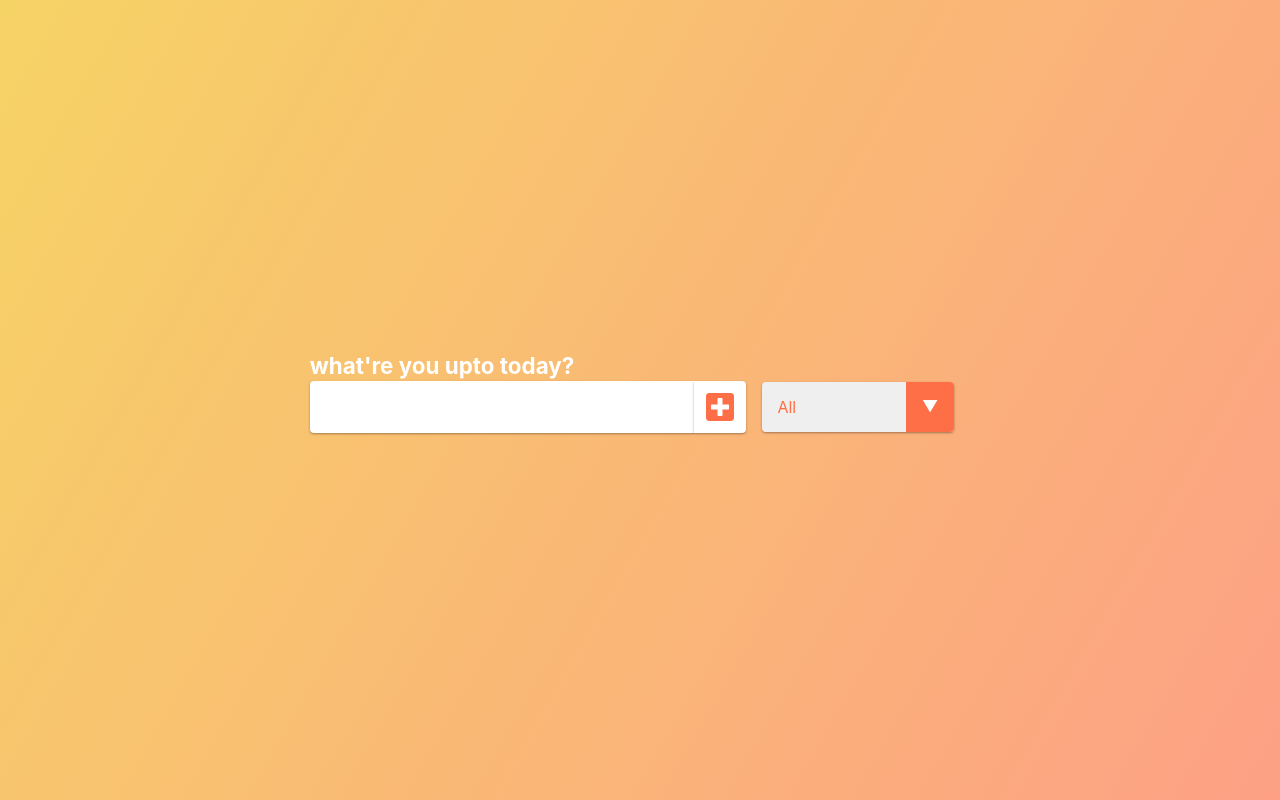
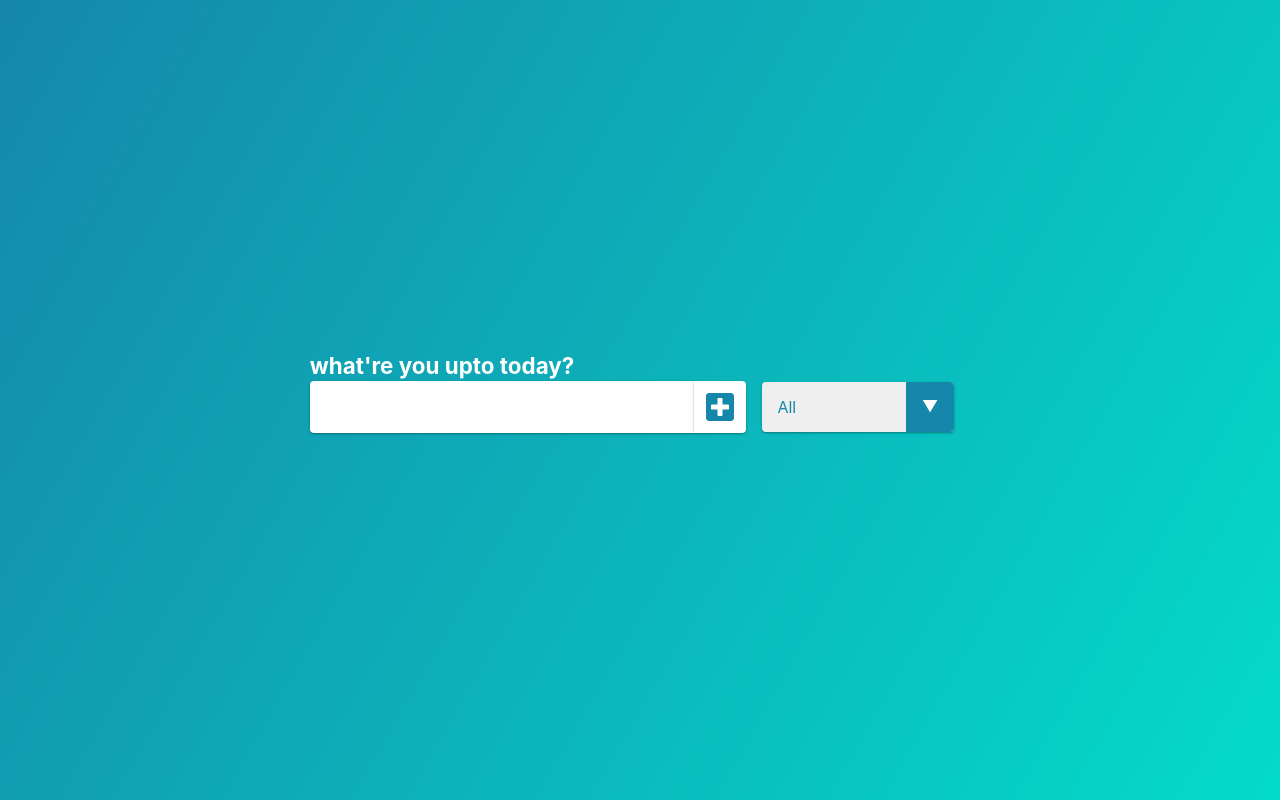
Before and after one commit to jaisharx/react-todo-app, a React (Create React App) app: page / in a window 1280 px wide. Built offline with nearby package versions, Linux system fonts and the light colour scheme.

Commit message:
adding more of logic

```diff
--- a/src/components/App/App.js
+++ b/src/components/App/App.js
@@ -1,19 +1,25 @@
-import React from 'react';
+import React, { useState } from 'react';
 import './App.scss';
 
 import Form from '../Form';
 import TodoList from '../TodoList';
 
 function App() {
+    const [inputText, setInputText] = useState('');
+    const [todos, setTodos] = useState([]);
+
     return (
         <div className="App">
             <header>
                 <h1>what're you upto today?</h1>
             </header>
-
-            <Form /> {/* search box */}
-
-            <TodoList /> {/* todo items */}
+            <Form
+                todos={todos}
+                setTodos={setTodos}
+                inputText={inputText}
+                setInputText={setInputText}
+            />
+            <TodoList />
         </div>
     );
 }
--- a/src/components/App/App.scss
+++ b/src/components/App/App.scss
@@ -27,7 +27,6 @@ form {
         &:focus {
             outline: none;
             background-color: white;
-
         }
     }
 
@@ -40,7 +39,7 @@ form {
         transition: all 0.3s cubic-bezier(.25,.8,.25,1);
 
         transition: all 0.3s ease;
-        color: #ff6f47;
+        color: var(--primary-color-1);
         background: #f7fffe;
         cursor: pointer;
         border-radius: 0;
@@ -48,8 +47,17 @@ form {
         border-bottom-right-radius: 4px;
 
         &:hover {
-            background: #ff6f47;
+            transform: scale(1.1);
+            background: var(--primary-color-1);
             color: white;
+        }
+
+        &:focus {
+            outline: 0;
+        }
+
+        &:active {
+            transform: scale(1);
         }
     }
 
@@ -91,7 +99,7 @@ form {
 
 .trash-btn,
 .complete-btn {
-    background: #ff6f47;
+    background: var(--primary-color-2);
     color: white;
     border: none;
     padding: 1rem;
@@ -142,7 +150,7 @@ select {
     box-shadow: var(--box-shadow);
 }
 select {
-    color: #ff6f47;
+    color: var(--primary-color-1);
     font: inherit;
     cursor: pointer;
     width: 12rem;
@@ -154,7 +162,7 @@ select {
     top: -2px;
     right: 0;
     padding: 1rem;
-    background: #ff6f47;
+    background: var(--primary-color-1);
     cursor: pointer;
     pointer-events: none;
 }
--- a/src/components/Form.js
+++ b/src/components/Form.js
@@ -1,11 +1,34 @@
 import React from 'react';
 import { FaPlusSquare } from 'react-icons/fa';
 
-const Form = () => {
+const Form = (props) => {
+    const inputTextHandler = (e) => {
+        props.setInputText(e.target.value);
+    };
+
+    const submitTodoHandler = (e) => {
+        e.preventDefault();
+
+        const todo = {
+            inputText: props.inputText,
+            completed: false,
+            id: Math.random() * 1000,
+        };
+
+        props.setTodos([...props.todos, todo]);
+        props.setInputText(""); // resetting input field
+    };
+
     return (
         <form>
-            <input type="text" className="todo-input" />
-            <button className="todo-button" type="submit">
+            <input
+                value={props.inputText}
+                type="text"
+                className="todo-input"
+                onChange={inputTextHandler}
+                spellCheck="false"
+            />
+            <button className="todo-button" type="submit" onClick={submitTodoHandler}>
                 <FaPlusSquare />
             </button>
             <div className="select">
--- a/src/index.scss
+++ b/src/index.scss
@@ -4,9 +4,20 @@
     box-sizing: border-box;
 }
 
+:root {
+    --primary-color-1: #1587aa;
+    --primary-color-2: #04dbc9;
+    --box-shadow: 0 1px 3px rgba(0,0,0,0.12), 0 1px 2px rgba(0,0,0,0.24);
+}
+
+::selection {
+    color: #fff;
+    background: var(--primary-color-1);
+}
+
 /* prettier-ignore */
 body {
-    background-image: linear-gradient(120deg, #f6d365 0%, #fda085 100%);
+    background-image: linear-gradient(120deg, var(--primary-color-1) 0%, var(--primary-color-2) 100%);
     color: white;
     font-family:
                 -apple-system, BlinkMacSystemFont, 'Segoe UI',
@@ -16,7 +27,3 @@ body {
     -moz-osx-font-smoothing: grayscale;
     min-height: 100vh;
 }
-
-:root {
-    --box-shadow: 0 1px 3px rgba(0,0,0,0.12), 0 1px 2px rgba(0,0,0,0.24);
-}
```
